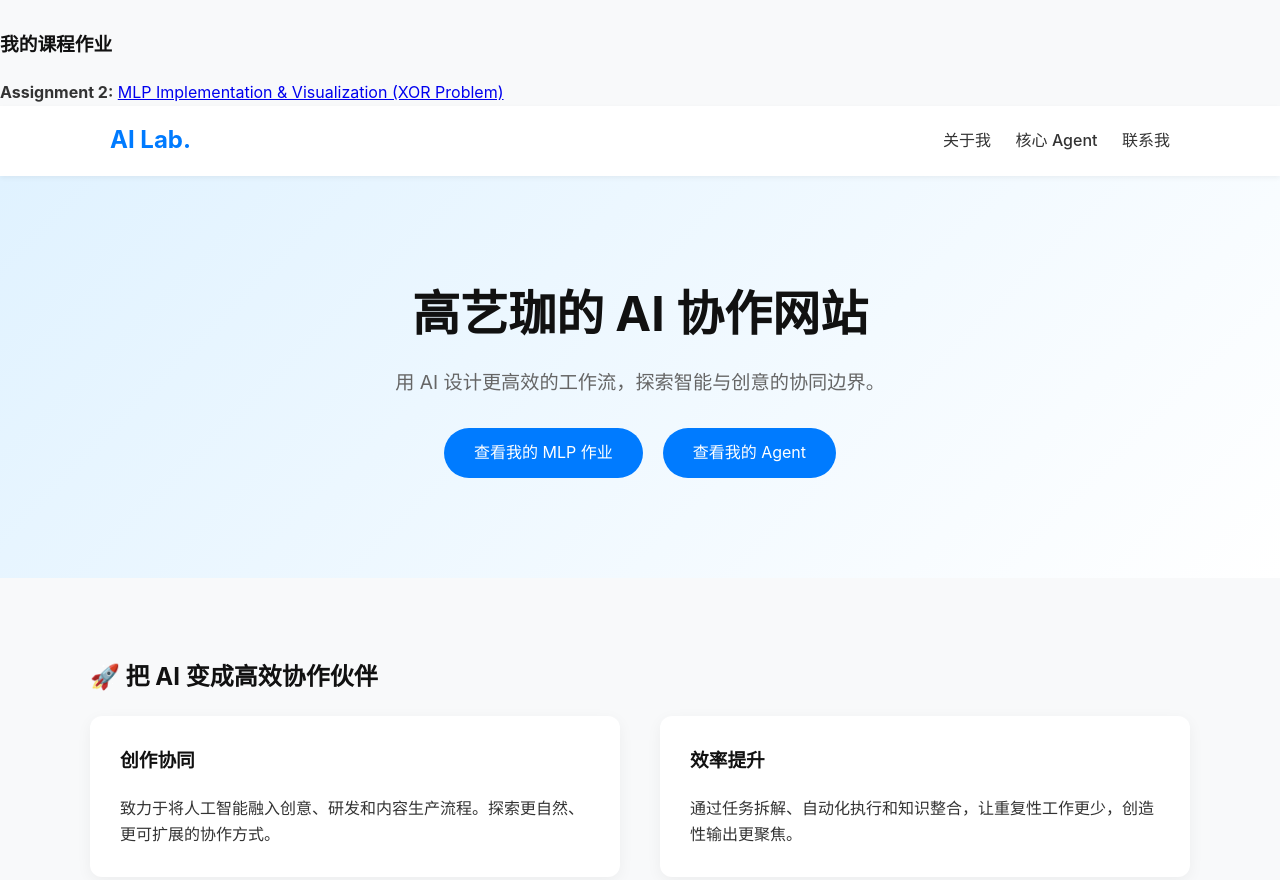
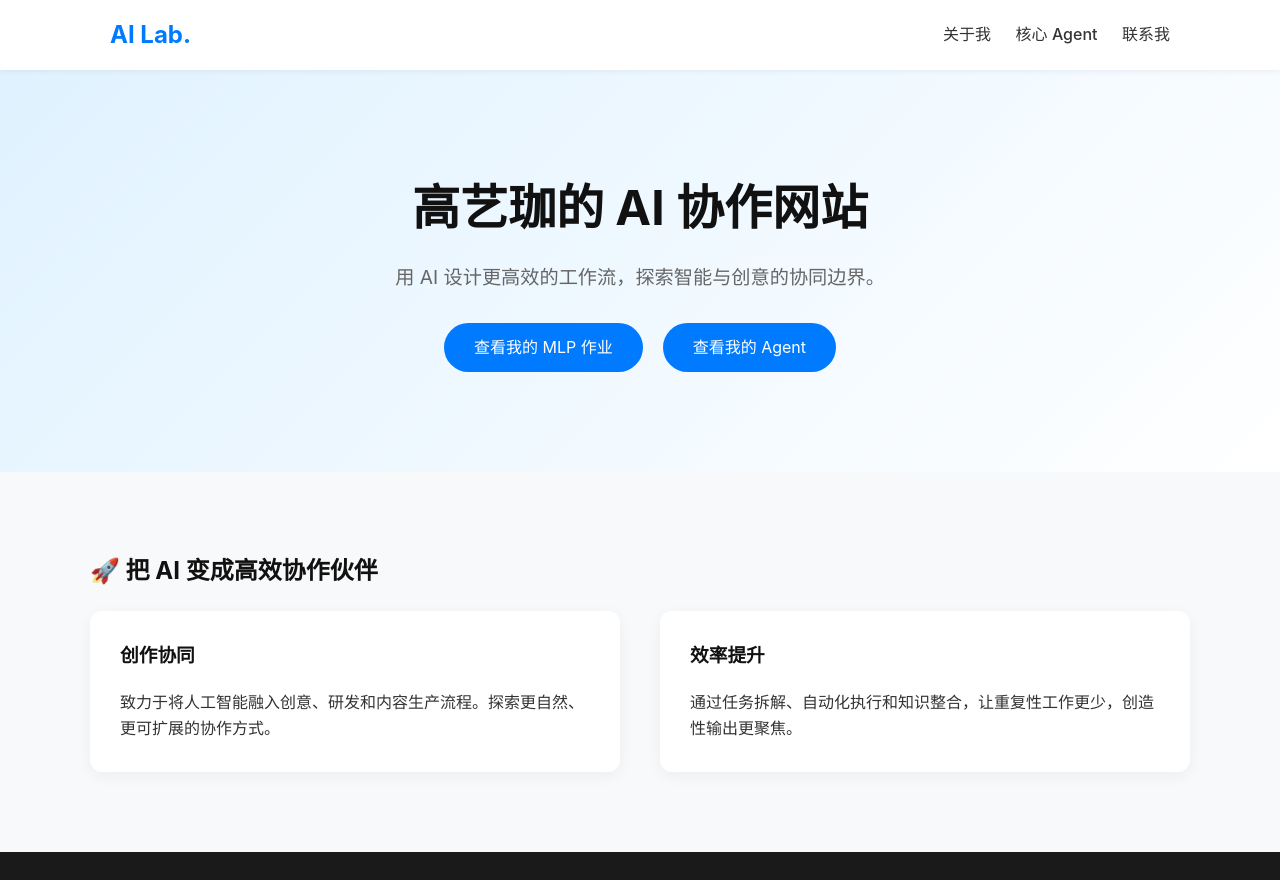
Before and after one commit to yjgao26/yjgao26.github.io, a plain HTML site: page index.html in a window 1280 px wide. Shown: the top 880 px of the page. Drawn offline with Linux system fonts and the light colour scheme.

Commit message:
Remove assignment list from index.html
Removed assignment list section from the HTML.

```diff
--- a/index.html
+++ b/index.html
@@ -8,19 +8,7 @@
     <link rel="stylesheet" href="styles.css">
 </head>
 <body>
-    <!-- 作业列表区域 -->
-<div style="margin-top: 30px;">
-    <h3>我的课程作业</h3>
-    <ul>
-        <!-- 这里添加 Assignment 2 的链接 -->
-        <li>
-            <strong>Assignment 2:</strong>
-            <a href=" ">MLP Implementation & Visualization (XOR Problem)</a >
-        </li>
 
-        <!-- 以后如果有 Assignment 3，可以复制上面的 <li>...</li> 放在这里 -->
-    </ul>
-</div>
 
     <!-- 顶部导航栏 -->
     <header>
```
